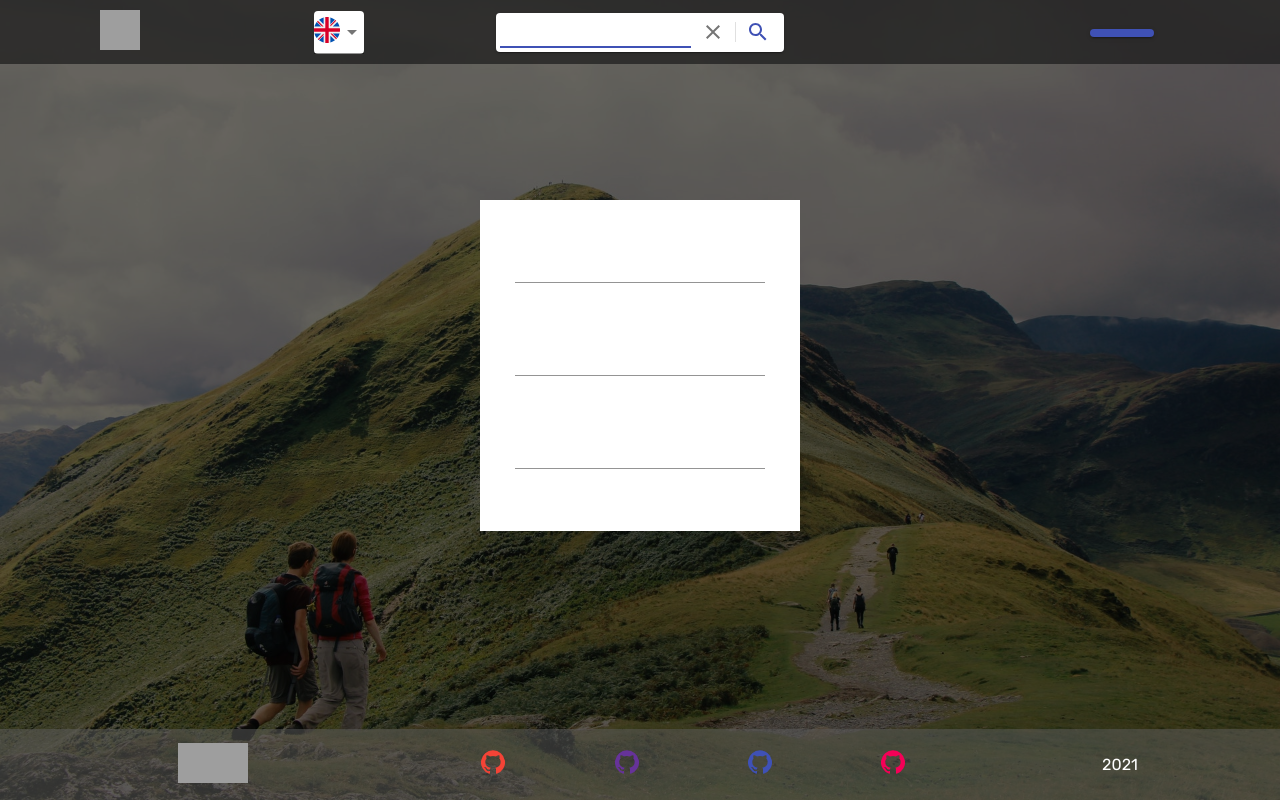
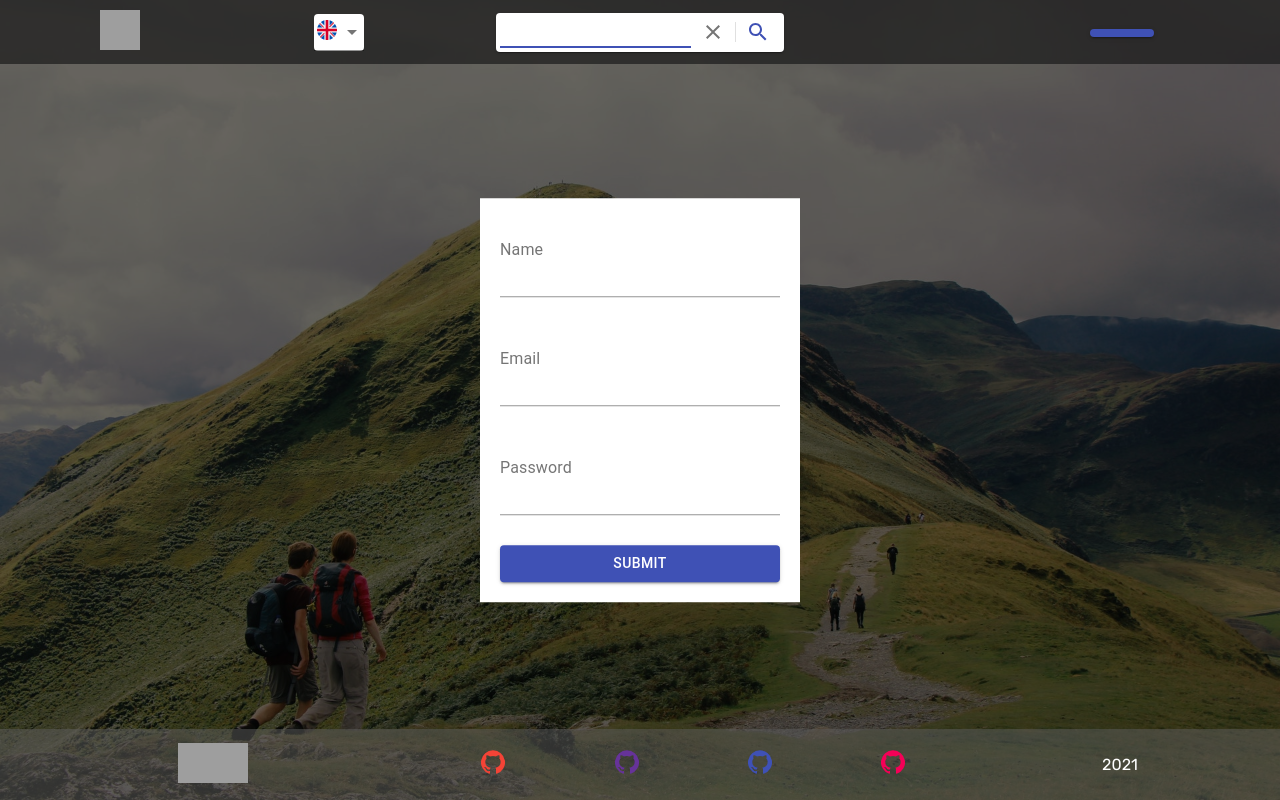
Before and after one commit to DANSitNikov/travelApp, a React (Create React App) app: page /registration in a window 1280 px wide. Built offline with nearby package versions, Linux system fonts and the light colour scheme; no server answers; grey boxes are pictures that could not be loaded.

Commit message:
feat: add form validation

```diff
--- a/package.json
+++ b/package.json
@@ -13,6 +13,7 @@
     "@types/react": "^17.0.2",
     "@types/react-dom": "^17.0.1",
     "axios": "^0.21.1",
+    "formik": "^2.2.6",
     "leaflet": "^1.7.1",
     "node-sass": "^5.0.0",
     "react": "^17.0.1",
@@ -30,7 +31,8 @@
     "redux-thunk": "^2.3.0",
     "slick-carousel": "^1.8.1",
     "typescript": "^4.2.3",
-    "web-vitals": "^1.1.0"
+    "web-vitals": "^1.1.0",
+    "yup": "^0.32.9"
   },
   "scripts": {
     "start": "react-scripts start",
--- a/src/components/Header/selectLang/SelectLang.tsx
+++ b/src/components/Header/selectLang/SelectLang.tsx
@@ -50,13 +50,13 @@
     <FormControl className='Header__language-selector'>
       <Select className={style.select} value={lang} onChange={handleLangChange} displayEmpty>
         <MenuItem value={'EN'}>
-          <img src={uk} alt=""/>
+          <img width="20px" height="20px" src={uk} alt=""/>
         </MenuItem>
         <MenuItem value={'RU'}>
-          <img src={rus} alt=""/>
+          <img width="20px" height="20px" src={rus} alt=""/>
         </MenuItem>
         <MenuItem value={'ES'}>
-          <img src={esp} alt=""/>
+          <img width="20px" height="20px" src={esp} alt=""/>
         </MenuItem>
       </Select>
     </FormControl>
--- /dev/null
+++ b/src/components/Login/Login.jsx
@@ -0,0 +1,89 @@
+import React, { useState } from 'react';
+import { useHistory } from 'react-router-dom';
+import { useFormik } from 'formik';
+import * as yup from 'yup';
+import { login } from '../../actions/userActions';
+import { useDispatch, useSelector } from 'react-redux';
+import style from './Login.module.scss';
+import Button from "@material-ui/core/Button";
+import { TextField } from "@material-ui/core";
+
+const validationSchema = yup.object({
+	email: yup
+		.string('Enter your email')
+		.email('Enter a valid email')
+		.required('Email is required'),
+	password: yup
+		.string('Enter your password')
+		.min(8, 'Password should be of minimum 8 characters length')
+		.required('Password is required'),
+});
+
+const Login = () => {
+	const language = useSelector((state) => {
+		return state.languages.data;
+	});
+	const [email, setEmail] = useState('');
+	const [password, setPassword] = useState('');
+	const dispatch = useDispatch();
+	const history = useHistory();
+
+	const formik = useFormik({
+		initialValues: {
+			email: email,
+			password: password,
+		},
+		validationSchema: validationSchema,
+		onSubmit: (values) => {
+			history.push('/');
+			return dispatch(login(email, password));
+		},
+	});
+
+	return (
+		<div className={style.Login}>
+			<form onSubmit={(e) => {
+				formik.handleSubmit(e);
+			}}>
+				<TextField
+					fullWidth
+					id="email"
+					name="email"
+					label="Email"
+					value={formik.values.email}
+          placeholder={language.email}
+
+					onChange={(e) => {
+						setEmail(e.target.value);
+						formik.handleChange(e);
+					}}
+
+					error={formik.touched.email && Boolean(formik.errors.email)}
+					helperText={formik.touched.email && formik.errors.email}
+				/>
+				<TextField
+					fullWidth
+					id="password"
+					name="password"
+					label="Password"
+					type="password"
+					value={formik.values.password}
+          placeholder={language.password}
+
+          onChange={(e) => {
+                      setPassword(e.target.value);
+                      formik.handleChange(e);
+                    }}
+
+					error={formik.touched.password && Boolean(formik.errors.password)}
+					helperText={formik.touched.password && formik.errors.password}
+				/>
+				<Button color="primary" variant="contained" fullWidth type="submit">
+					Submit
+				</Button>
+			</form>
+		</div>
+	);
+};
+
+export default Login;
--- a/src/components/Login/Login.module.scss
+++ b/src/components/Login/Login.module.scss
@@ -1,5 +1,8 @@
 .Login {
-  margin: 200px auto;
+  position: absolute;
+  top: 50%;
+  left: 50%;
+  transform: translate(-50%, -50%);
   text-align: center;
   background-color: white;
   width: 280px;
--- a/src/components/Login/Login.tsx
+++ /dev/null
@@ -1,58 +0,0 @@
-import React, { useState } from 'react';
-import { useHistory } from 'react-router-dom';
-
-import { login } from '../../actions/userActions';
-import {useDispatch, useSelector} from 'react-redux';
-import style from './Login.module.scss';
-import Input from "@material-ui/core/Input";
-import Button from "@material-ui/core/Button";
-import {RootState} from "../../types";
-
-const Login = () => {
-  const language = useSelector((state: RootState) => {
-    return state.languages.data;
-  });
-  const [email, setEmail] = useState('');
-  const [password, setPassword] = useState('');
-  const dispatch = useDispatch();
-  const history = useHistory();
-
-  return (
-    <div className={style.Login}>
-      <form>
-        <div className={style.inputField}>
-          <Input
-            placeholder={language.email}
-            type='email'
-            value={email}
-            onChange={(e) => setEmail(e.target.value)}
-          />
-          <label htmlFor='email'></label>
-        </div>
-
-        <div className={style.inputField}>
-          <Input
-            placeholder={language.password}
-            type='password'
-            value={password}
-            onChange={(e) => setPassword(e.target.value)}
-          />
-          <label htmlFor='email'></label>
-        </div>
-
-        <Button
-          color='primary'
-          onClick={(e) => {
-            e.preventDefault();
-            history.push('/');
-            return dispatch(login(email, password));
-          }}
-        >
-          {language.login}
-        </Button>
-      </form>
-    </div>
-  );
-};
-
-export default Login;
--- /dev/null
+++ b/src/components/Registration/Registration.jsx
@@ -0,0 +1,111 @@
+import React, { useState } from 'react';
+import { login, registration } from '../../actions/userActions';
+import style from './Registration.module.scss';
+import { useHistory } from 'react-router-dom';
+import { Button, TextField } from "@material-ui/core";
+import Input from "@material-ui/core/Input";
+import { useSelector } from "react-redux";
+import { RootState } from "../../types";
+import * as yup from 'yup';
+import { useFormik } from 'formik';
+
+const validationSchema = yup.object({
+	email: yup
+		.string('Enter your email')
+		.email('Enter a valid email')
+		.required('Email is required'),
+	password: yup
+		.string('Enter your password')
+		.min(8, 'Password should be of minimum 8 characters length')
+		.required('Password is required'),
+});
+
+const Registration = () => {
+	const language = useSelector((state) => {
+		return state.languages.data;
+	});
+	const [name, setName] = useState('');
+	const [email, setEmail] = useState('');
+	const [password, setPassword] = useState('');
+	const history = useHistory();
+
+	const formik = useFormik({
+		initialValues: {
+			email: email,
+			password: password,
+			name: name,
+		},
+		validationSchema: validationSchema,
+		onSubmit: (values) => {
+			registration(email, password, name);
+			setName('');
+			setEmail('');
+			setPassword('');
+			history.push('/login');
+		},
+	});
+
+	return (
+		<div className={style.Registration}>
+			<form onSubmit={(e) => {
+				formik.handleSubmit(e);
+			}}>
+				<TextField
+					fullWidth
+					id="name"
+					name="name"
+					type="text"
+					label="Name"
+					value={formik.values.name}
+					placeholder={language.name}
+
+					onChange={(e) => {
+						setName(e.target.value)
+						formik.handleChange(e);
+					}}
+
+					error={formik.touched.email && Boolean(formik.errors.email)}
+					helperText={formik.touched.email && formik.errors.email}
+				/>
+				<TextField
+					fullWidth
+					id="email"
+					name="email"
+					label="Email"
+					value={formik.values.email}
+					placeholder={language.email}
+
+					onChange={(e) => {
+						setEmail(e.target.value);
+						formik.handleChange(e);
+					}}
+
+					error={formik.touched.email && Boolean(formik.errors.email)}
+					helperText={formik.touched.email && formik.errors.email}
+				/>
+				<TextField
+					fullWidth
+					id="password"
+					name="password"
+					label="Password"
+					type="password"
+					value={formik.values.password}
+					placeholder={language.password}
+
+					onChange={(e) => {
+						setPassword(e.target.value);
+						formik.handleChange(e);
+					}}
+
+					error={formik.touched.password && Boolean(formik.errors.password)}
+					helperText={formik.touched.password && formik.errors.password}
+				/>
+				<Button color="primary" variant="contained" fullWidth type="submit">
+					Submit
+				</Button>
+			</form>
+		</div>
+	);
+};
+
+export default Registration;
--- a/src/components/Registration/Registration.module.scss
+++ b/src/components/Registration/Registration.module.scss
@@ -1,5 +1,8 @@
 .Registration {
-  margin: 200px auto;
+  position: absolute;
+  top: 50%;
+  left: 50%;
+  transform: translate(-50%, -50%);
   text-align: center;
   background-color: white;
   width: 280px;
--- a/src/components/Registration/Registration.tsx
+++ /dev/null
@@ -1,73 +0,0 @@
-import React, { useState } from 'react';
-import { registration } from '../../actions/userActions';
-import style from './Registration.module.scss';
-import { useHistory } from 'react-router-dom';
-import {Button} from "@material-ui/core";
-import Input from "@material-ui/core/Input";
-import {useSelector} from "react-redux";
-import {RootState} from "../../types";
-
-const Registration = () => {
-  const language = useSelector((state: RootState) => {
-    return state.languages.data;
-  });
-  const [name, setName] = useState('');
-  const [email, setEmail] = useState('');
-  const [password, setPassword] = useState('');
-  const history = useHistory();
-
-  return (
-    <div className={style.Registration}>
-      <form>
-        <div className={style.inputField}>
-          <Input
-            placeholder={language.name}
-            type='text'
-            value={name}
-            required={true}
-            onChange={(e) => setName(e.target.value)}
-          />
-          <label htmlFor='email'></label>
-        </div>
-
-        <div className={style.inputField}>
-          <Input
-            placeholder={language.email}
-            type='email'
-            value={email}
-            onChange={(e) => setEmail(e.target.value)}
-          />
-          <label htmlFor='email'></label>
-        </div>
-
-        <div className={style.inputField}>
-          <Input
-            placeholder={language.password}
-            type='password'
-            value={password}
-            onChange={(e) => setPassword(e.target.value)}
-          />
-          <label htmlFor='email'></label>
-        </div>
-
-        <Button
-          color='primary'
-          onClick={(e) => {
-            if (name.length) {
-              e.preventDefault();
-              registration(email, password, name);
-              setName('');
-              setEmail('');
-              setPassword('');
-              history.push('/login');
-            }
-          }}
-        >
-          {language.register}
-        </Button>
-      </form>
-    </div>
-  );
-};
-
-export default Registration;
```
Also changed, not shown: 1 other file (tests, documents, lock files or other folders).
